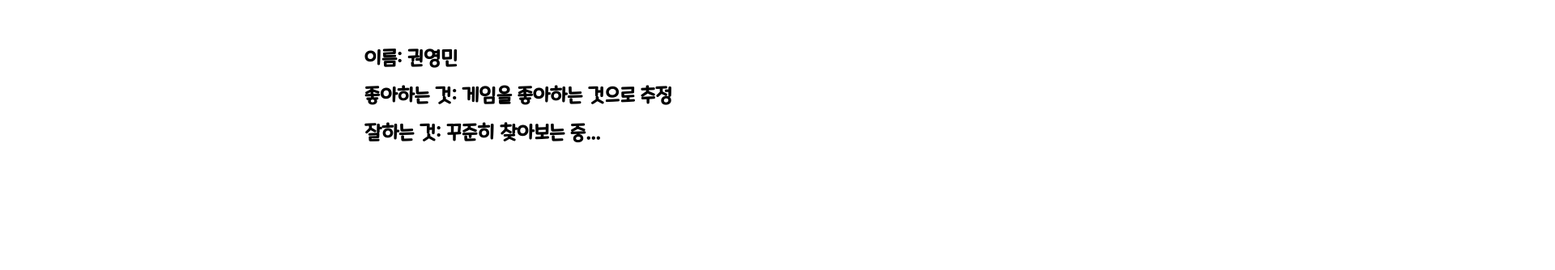
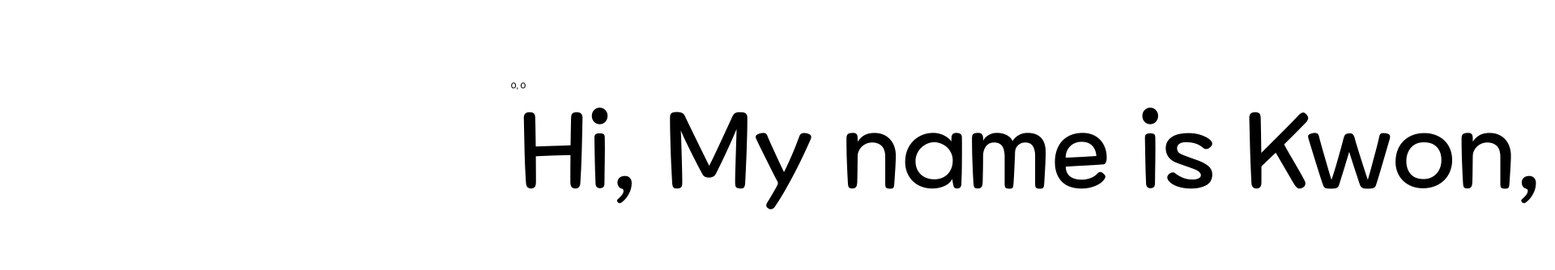
Before and after one commit to ymkwon3/myDevArea, a React (Create React App) app: page / in a window 1280 px wide. Shown: the part 282-616 px from the top of the page at 81% size, 1920 px wide, since content can reach past the window. Built offline with nearby package versions, Linux system fonts and the light colour scheme.

Commit message:
add mousemove event

```diff
--- a/src/App.jsx
+++ b/src/App.jsx
@@ -1,22 +1,27 @@
 import './css/App.css';
 import Footer from './components/Footer'
+import MainBody from './components/MainBody'
 import Header from './components/Header'
 import ReactDOM from 'react-dom';
-
-function WhoAmI(props) {
-  return <div>
-  <h2>이름: {props.name}</h2>
-  <h2>좋아하는 것: 게임을 좋아하는 것으로 추정</h2>
-  <h2>잘하는 것: 꾸준히 찾아보는 중...</h2>
-  </div>;
-}
+import React, {useState} from 'react';
 
 function App() {
+  const [MousePosition, setMousePosition] = useState({
+    left:0,
+    top:0
+  });
+  function handleMouseMove(ev) {
+    setMousePosition({left: ev.pageX, top:ev.pageY});
+  }
   return (
-    <div className="App flex-column-center" id="app">
-      <WhoAmI name="권영민"/>
+    <div className="App flex-column-center" id="app" onMouseMove={(ev)=>handleMouseMove(ev)}>
+      <div className="flex-column-center body">
+        <MainBody id="font" x={MousePosition.left} y={MousePosition.top}/>
+        {MousePosition.top}, {MousePosition.left}
+
+      </div>
       <div className="flex-column-center footer">
-        <Footer className="footer"/>
+        <Footer/>
       </div>
     </div>
   );
--- /dev/null
+++ b/src/components/MainBody.jsx
@@ -0,0 +1,12 @@
+import '../css/App.css';
+
+function App(props) {
+    let trans = "translate(" + props.x + "%," + props.y +")";
+    return (
+    <div className="main-fontSize"  style={{transform: trans}}>
+        Hi, My name is Kwon, Yeong-min!
+    </div>
+    );
+}
+
+export default App;
--- a/src/css/App.css
+++ b/src/css/App.css
@@ -1,20 +1,37 @@
 * {
   font-family: "MapleLight";
   box-sizing: border-box;
+  -ms-overflow-style: none;
+
+}
+::-webkit-scrollbar {
+  display: none;
 }
 
 .App {
   background-color: white;
-  min-height: 100vh;
-  font-size: 2vh;
+  height: 100vh;
+  font-size: 10px;
   color: black;
 }
 
+.body {
+  height: 97vh;
+}
+
+.main-fontSize {
+  position: absolute;
+  top: 50%;
+  left: 50%;
+  width: 124rem;
+  transform: translate(-50%, -50%);
+  font-size: 8rem;
+}
+
 .footer {
-  position: absolute;
-  bottom: 0;
   height: 3vh;
   width: 100vw;
+  font-size: 2rem;
   background-color: aqua;
   flex-direction: row!important;
   justify-content: flex-end!important;
```
